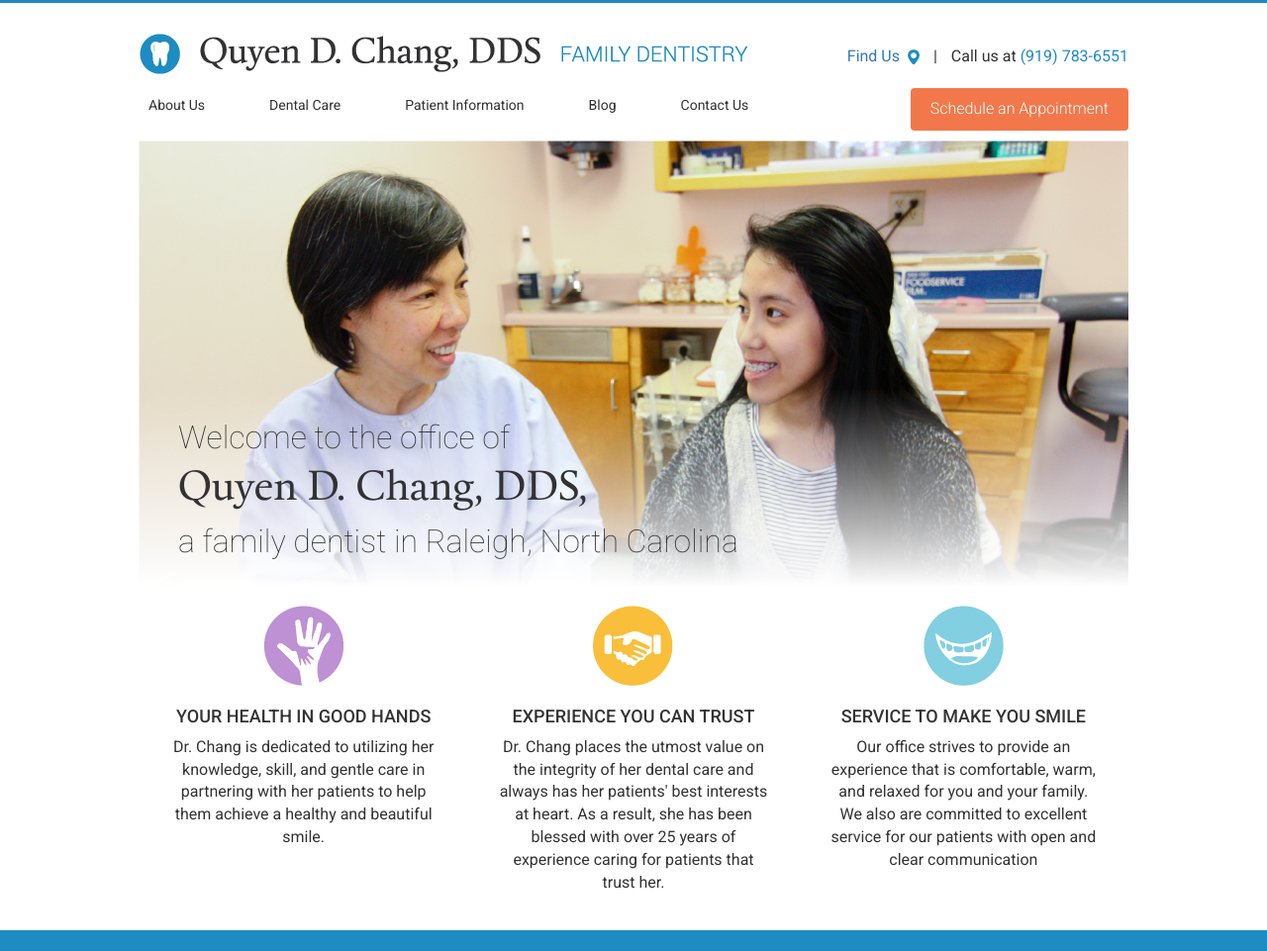
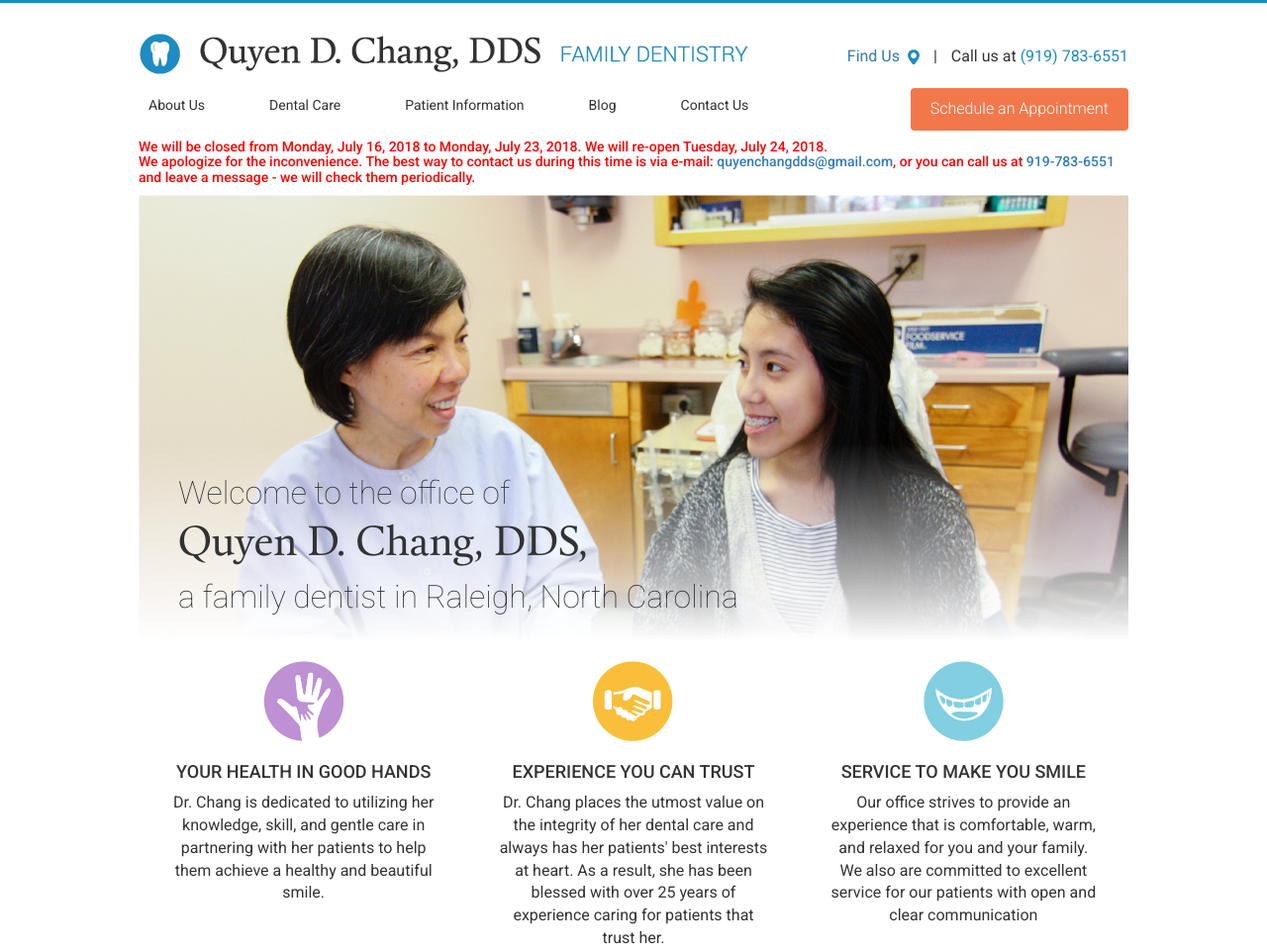
Before and after one commit to gabrielyeung/changdds, a Jekyll site: the page built from index.html, in a window 1280 px wide, cut to the strip 0-961 px from the top of the page. Shown: the whole strip at 99% size. Built offline with Jekyll 4.4.1, drawn with Linux system fonts in a browser that asks for light colours.

Commit message:
Update header.html
Add July break days

```diff
--- a/_includes/header.html
+++ b/_includes/header.html
@@ -43,18 +43,20 @@
       </ul>
   </nav>
 
-       <!-- Holiday / Closure Section
+       <!-- Holiday / Closure Section -->
         <h5>
           <font color=red>
-            We will be closed the following days for the Thanksgiving holiday:
+            We will be closed from Monday, July 16, 2018 to Monday, July 23, 2018.
+            <!--
             <ul>
               <li>Thursday, November 23, 2017</li>
               <li>Friday, November 24, 2017 </li>
               <li>Monday, November 27, 2017</li>
             </ul>
-            We will re-open Tuesday, November 28, 2017. We apologize for the inconvenience. The best way to contact us during this time is via e-mail: <a href="mailto:quyenchangdds@gmail.com">quyenchangdds@gmail.com</a>. We hope you have a Happy Thanksgiving!</li>
+            -->
+            We will re-open Tuesday, July 24, 2018. We apologize for the inconvenience. The best way to contact us during this time is via e-mail: <a href="mailto:quyenchangdds@gmail.com">quyenchangdds@gmail.com</a>, or you can call us at <a href="tel:19197836551">919-783-6551</a> and leave a message - we will check them periodically.</li>
           </font>
         </h5>
-       -->
+<!--       -->
 
 </header>
```
